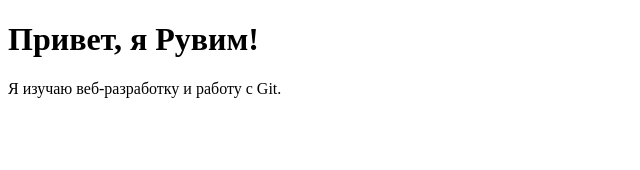
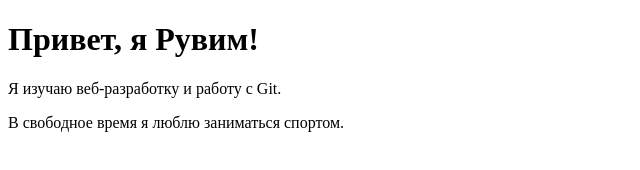
Before and after one commit to Ctrl-Ruva-V/my-first-git-project, a plain HTML site: page index.html in a window 1280 px wide. Shown: the whole page, without its empty margins (0-640 px from the left). Drawn offline with Linux system fonts and the light colour scheme.

Commit message:
Update page content

```diff
--- a/index.html
+++ b/index.html
@@ -3,11 +3,11 @@
 <head>
     <meta charset="UTF-8">
     <meta name="viewport" content="width=device-width, initial-scale=1.0">
+    <title>Моя сторінка</title>
+</head>
+<body>
     <h1>Привет, я Рувим!</h1>
     <p>Я изучаю веб-разработку и работу с Git.</p>
-
-</head>
-<body>
-
+    <p>В свободное время я люблю заниматься спортом.</p>
 </body>
 </html>
```
